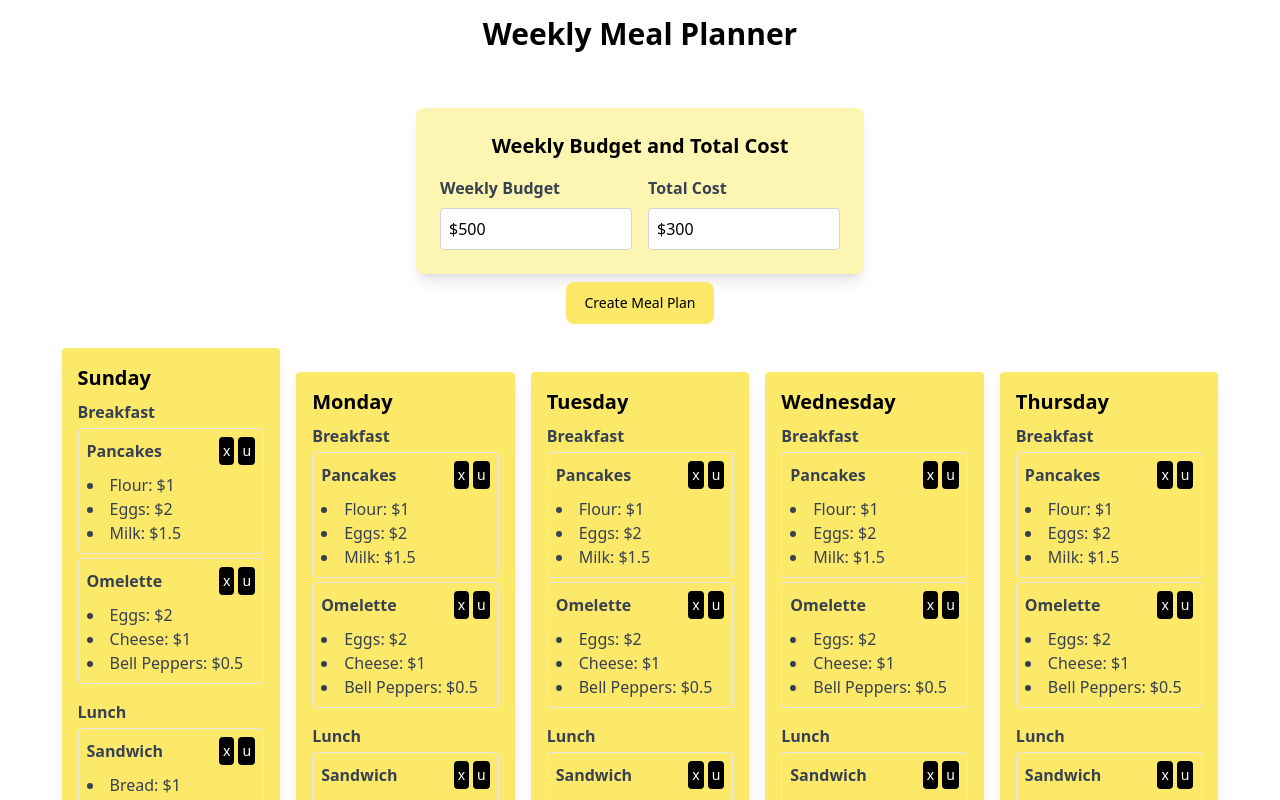
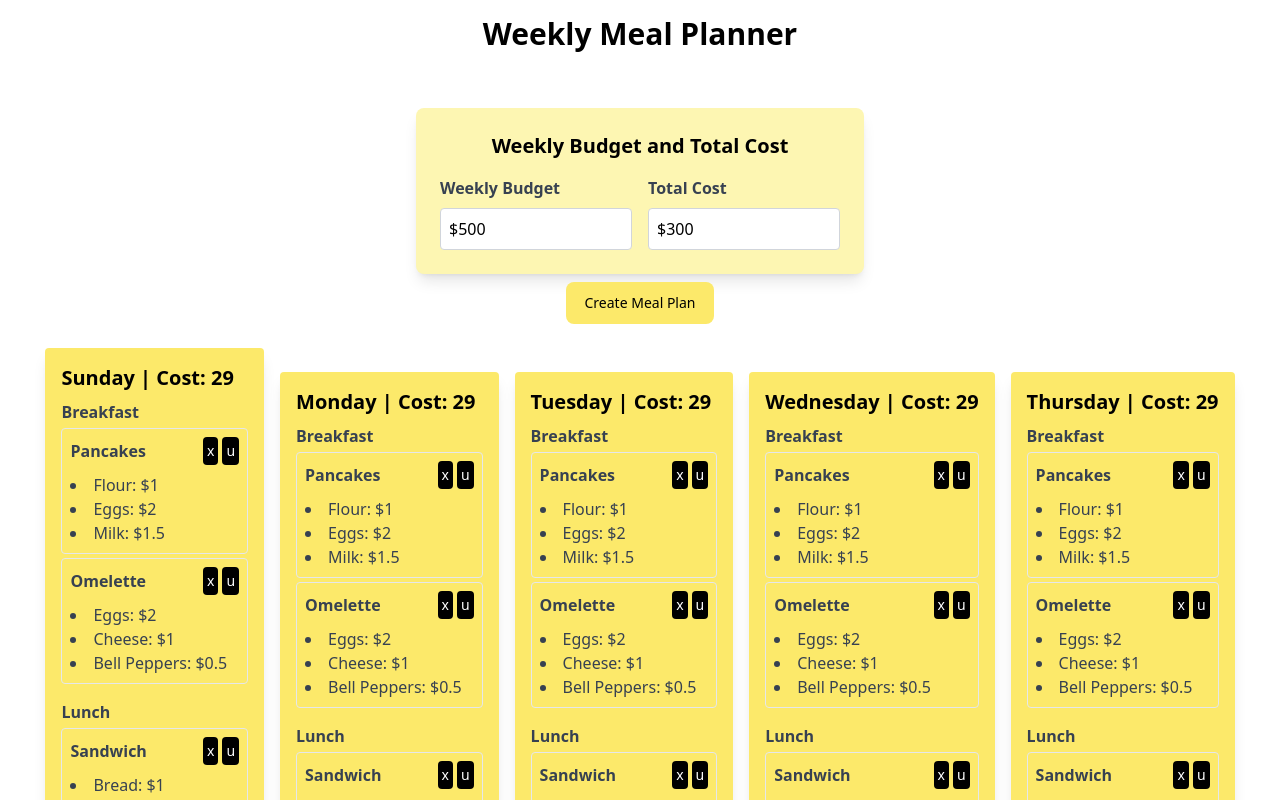
Before and after one commit to falarion08/Weekly-Meal-Planner-App, a React (Vite) app in the folder client/: page /planner in a window 1280 px wide. Shown: the top 800 px of the page. Built offline with nearby package versions, Linux system fonts and the light colour scheme.

Commit message:
added total cost

```diff
--- a/client/src/DayCard.tsx
+++ b/client/src/DayCard.tsx
@@ -18,10 +18,19 @@ interface DayCardProps {
   mealPlans: MealPlan[];
 }
 
+
+
 const DayCard: React.FC<DayCardProps> = ({ day, mealPlans }) => {
+
+  const fetchTotalCost = () => {
+
+  }
+
+  const totatDayCost = 29;
+
   return (
     <div className="max-w-sm rounded overflow-hidden shadow-lg bg-yellow-200 p-4 mb-4">
-      <div className="font-bold text-xl mb-2">{day}</div>
+      <div className="font-bold text-xl mb-2">{day} | Cost: {totatDayCost}</div>
       <div className="text-gray-700 text-base">
         {mealPlans.map((mealPlan, index) => (
 
```
